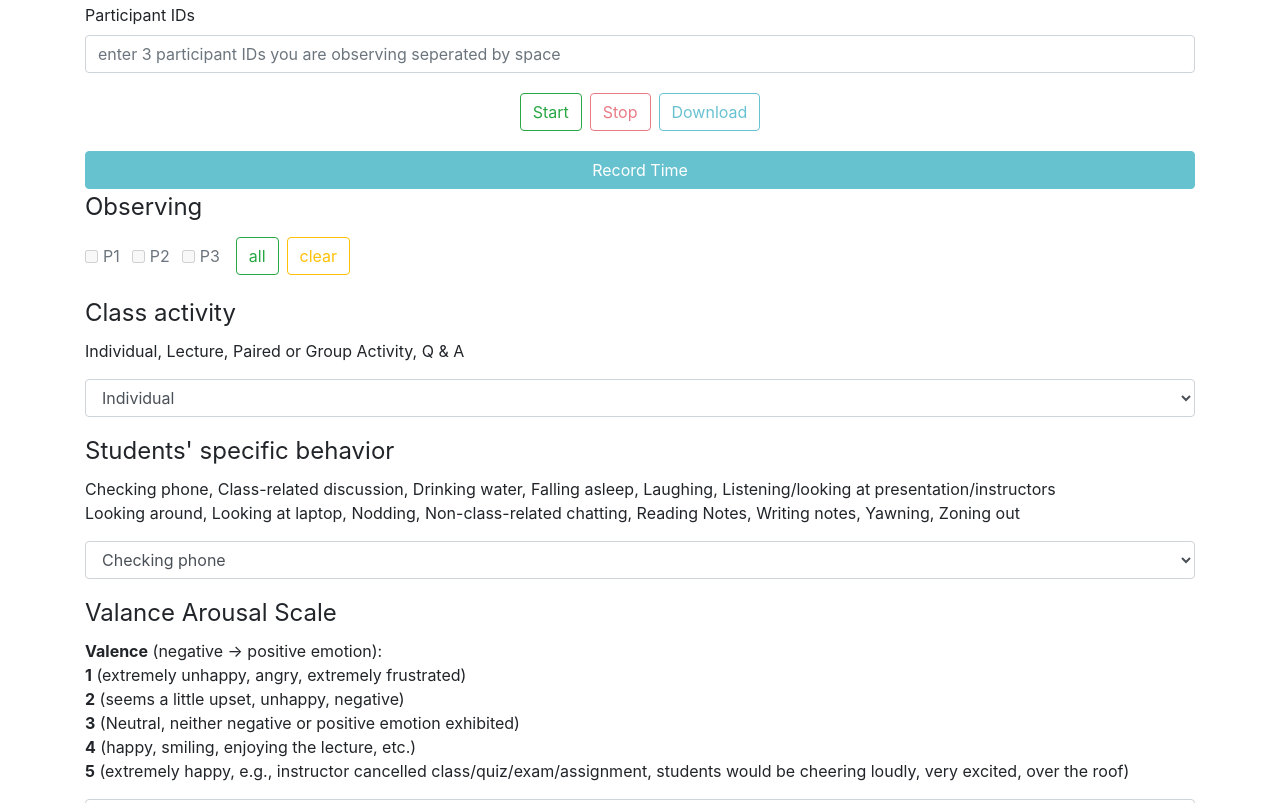
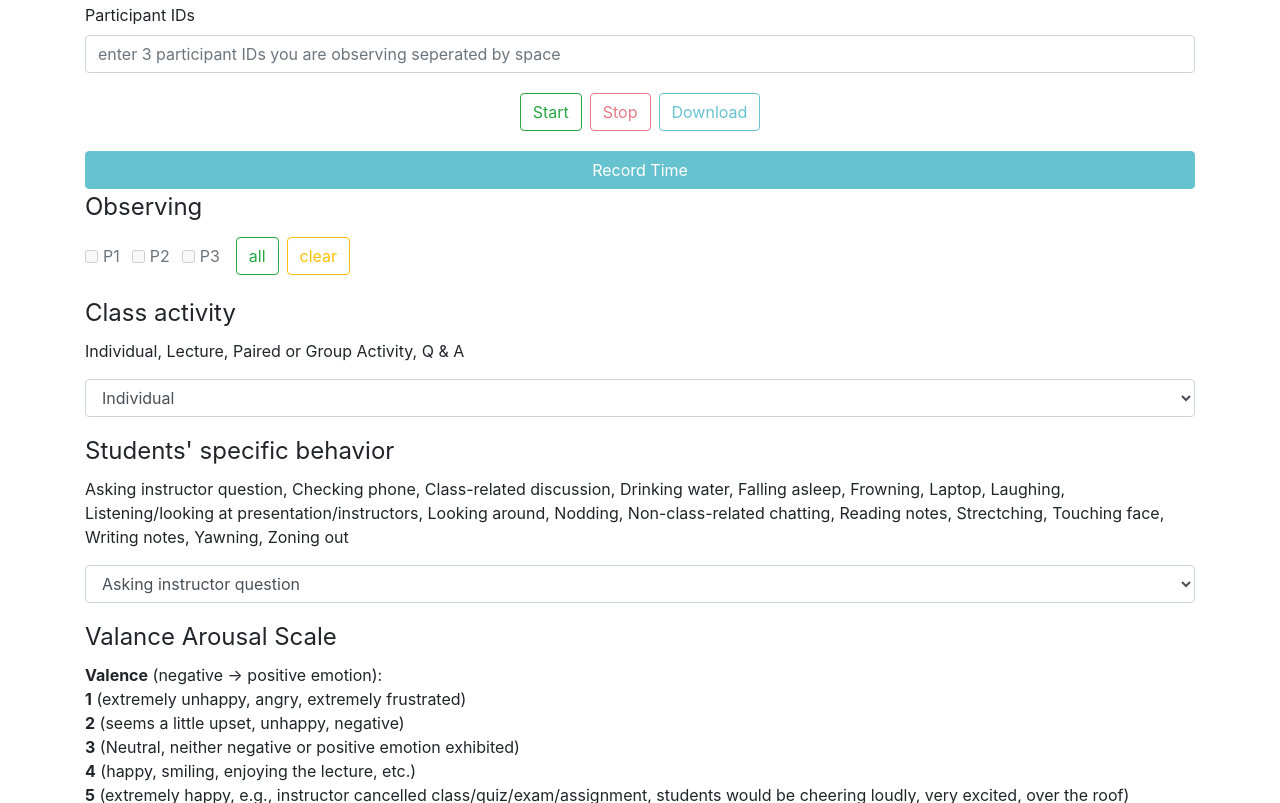
Before and after one commit to RuiheOnRails/EMAv2Observer, a plain HTML site: page index.html in a window 1280 px wide. Shown: the part 385-1188 px from the top of the page. Drawn offline with nearby package versions, Linux system fonts and the light colour scheme.

Commit message:
more options

```diff
--- a/index.html
+++ b/index.html
@@ -81,11 +81,12 @@
 
         <form id="studentForm">
             <legend class="mt-3">Students' specific behavior</legend>
-            <p>Checking phone, Class-related discussion, Drinking water, Falling asleep, Laughing, Listening/looking at presentation/instructors
-                <br>
-                Looking around, Looking at laptop, Nodding, Non-class-related chatting, Reading Notes, Writing notes, Yawning, Zoning out
+            <p>Asking instructor question, Checking phone, Class-related discussion, Drinking water, Falling asleep, Frowning, Laptop, Laughing, Listening/looking at presentation/instructors,
+
+                Looking around, Nodding, Non-class-related chatting, Reading notes, Strectching, Touching face, Writing notes, Yawning, Zoning out
             </p>
             <select class="form-control" id="studentActSelector">
+                <option value="Asking instructor question">Asking instructor question</option>
                 <option value="Checking phone">Checking phone</option>
                 <option value="Class-related discussion">Class-related discussion</option>
                 <option value="Drinking water">Drinking water</option>
@@ -97,7 +98,8 @@
                 <option value="Looking around">Looking around</option>
                 <option value="Nodding">Nodding</option>
                 <option value="Non-class-related chatting">Non-class-related chatting</option>
-                <option value="Reading Notes">Reading Notes</option>
+                <option value="Reading notes">Reading notes</option>
+                <option value="Shaking head">Shaking head</option>
                 <option value="Strectching">Strectching</option>
                 <option value="Touching face">Touching face</option>
                 <option value="Writing notes"> Writing notes</option>
--- a/index.js
+++ b/index.js
@@ -10,7 +10,7 @@ var arousal ="";
 
 var trackingState = {
     classAct: "Individual",
-    studentBeh:"Checking phone",
+    studentBeh: "Asking instructor question",
     valance: "1",
     arousal: "1",
     onoff: "on",
```
